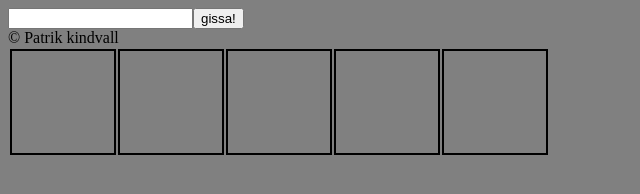
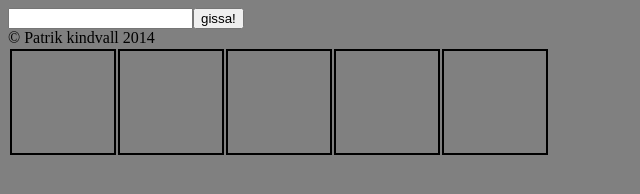
Before and after one commit to pkindvall/lingo, a plain HTML site: page index.html in a window 1280 px wide. Shown: the full height of the page, 0-640 px from the left. Drawn offline with Linux system fonts and the light colour scheme.

Commit message:
ändrade årtal

```diff
--- a/index.html
+++ b/index.html
@@ -21,7 +21,7 @@
 <button>gissa!</button>
 <script src="js/game.js">
 </script>
-<footer>&copy; Patrik kindvall</footer>
+<footer>&copy; Patrik kindvall 2014</footer>
 
 </body>
 
```
